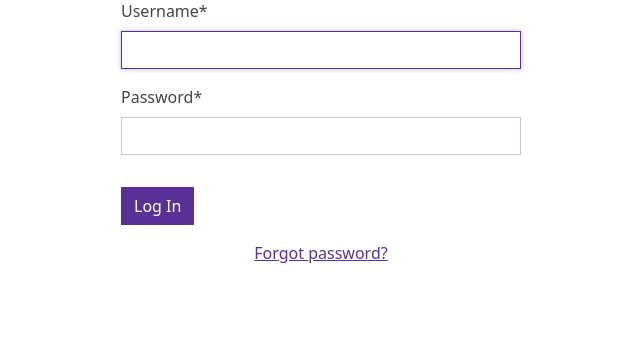
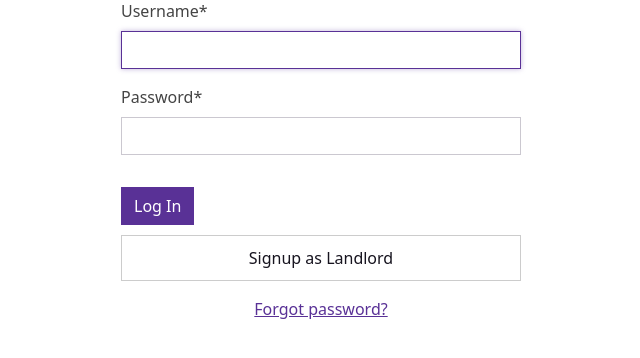
Before and after one commit to gcivil-nyu-org/INET-Wednesday-Spring2024-Team-2, a Django app: page /login/landlord_login in a window 1280 px wide. Shown: the part 111-469 px from the top of the page, without its empty margins (319-959 px from the left). Run offline with Django 5.2, Linux system fonts and the light colour scheme; some libraries are stand-ins or nearby versions.

Commit message:
moved signup buttons to login pages, and adjusted user and login fields properly

```diff
--- a/users/forms.py
+++ b/users/forms.py
@@ -32,8 +32,8 @@ class LandlordSignupForm(UserCreationForm):
         model = CustomUser
         fields = (
             "username",
+            "email",
             "full_name",
-            "email",
             "phone_number",
             "city",
             "password1",
--- a/users/templates/login/landlord_login.html
+++ b/users/templates/login/landlord_login.html
@@ -13,6 +13,13 @@
             max-width: 400px; /* Adjust the max-width as needed */
             margin: auto; /* Center the form */
         }
+        .form-button {
+            width: 100%;
+            padding: 10px; /* Adjust padding to match the login button */
+            margin-top: 10px; /* Space between buttons */
+            display: block; /* Ensure it's displayed as block */
+            text-align: center; /* Center the text for consistency */
+        }
     </style>
 </head>
 <body>
@@ -24,6 +31,7 @@
             {{ form|crispy }}
             <input type="submit" class="btn btn-primary btn-block mt-3" value="Log In"/>
         </form>
+        <a href="{% url 'landlord_signup' %}" class="btn btn-secondary form-button">Signup as Landlord</a>
     </div>
     <div class="forgot-password text-center mt-3">
         <a href="{% url 'password_reset' %}">Forgot password?</a>
```
Also changed, not shown: users/templates/home.html (+0 -8 lines), users/templates/login/user_login.html (+8 -0 lines).
